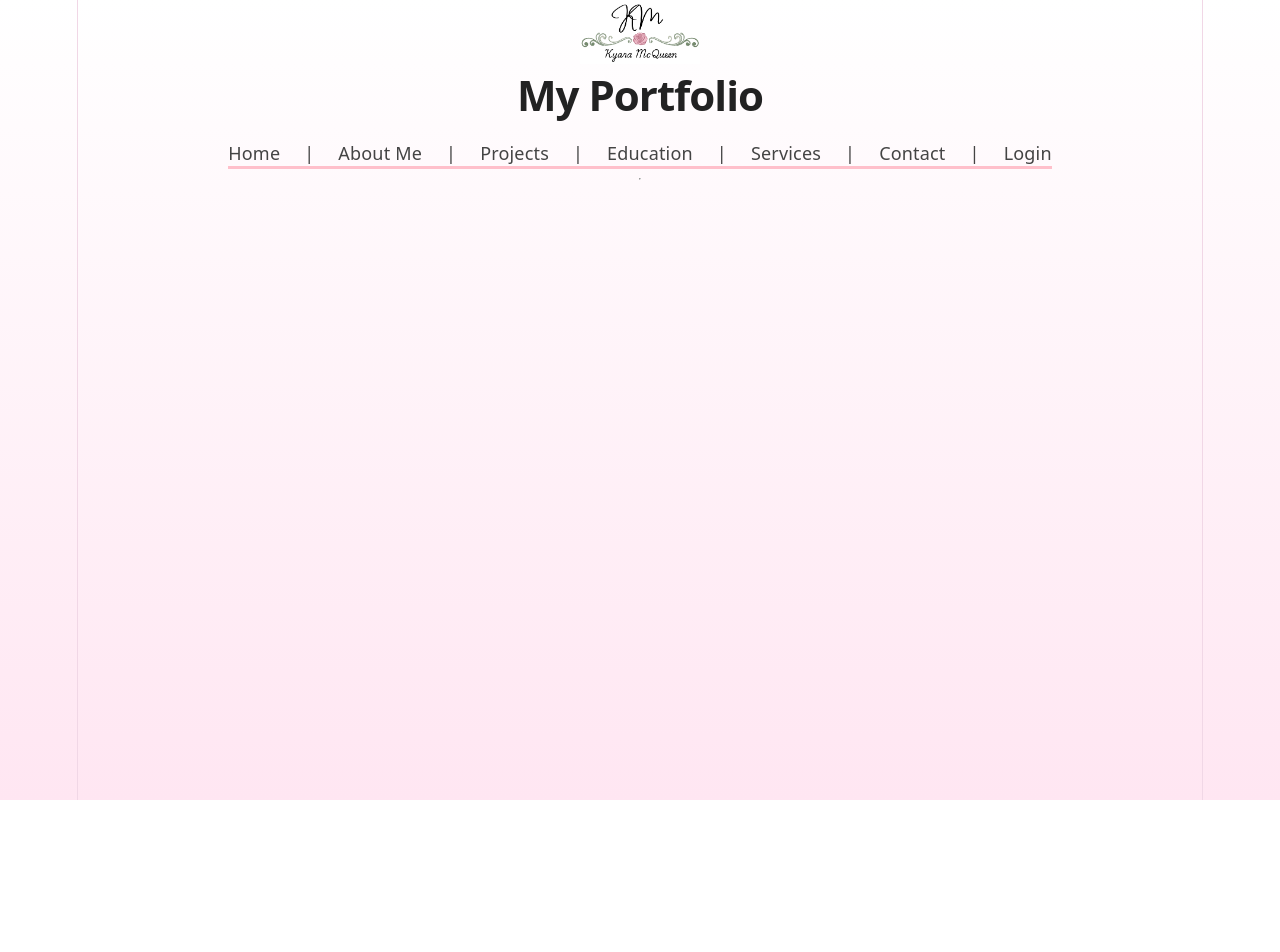
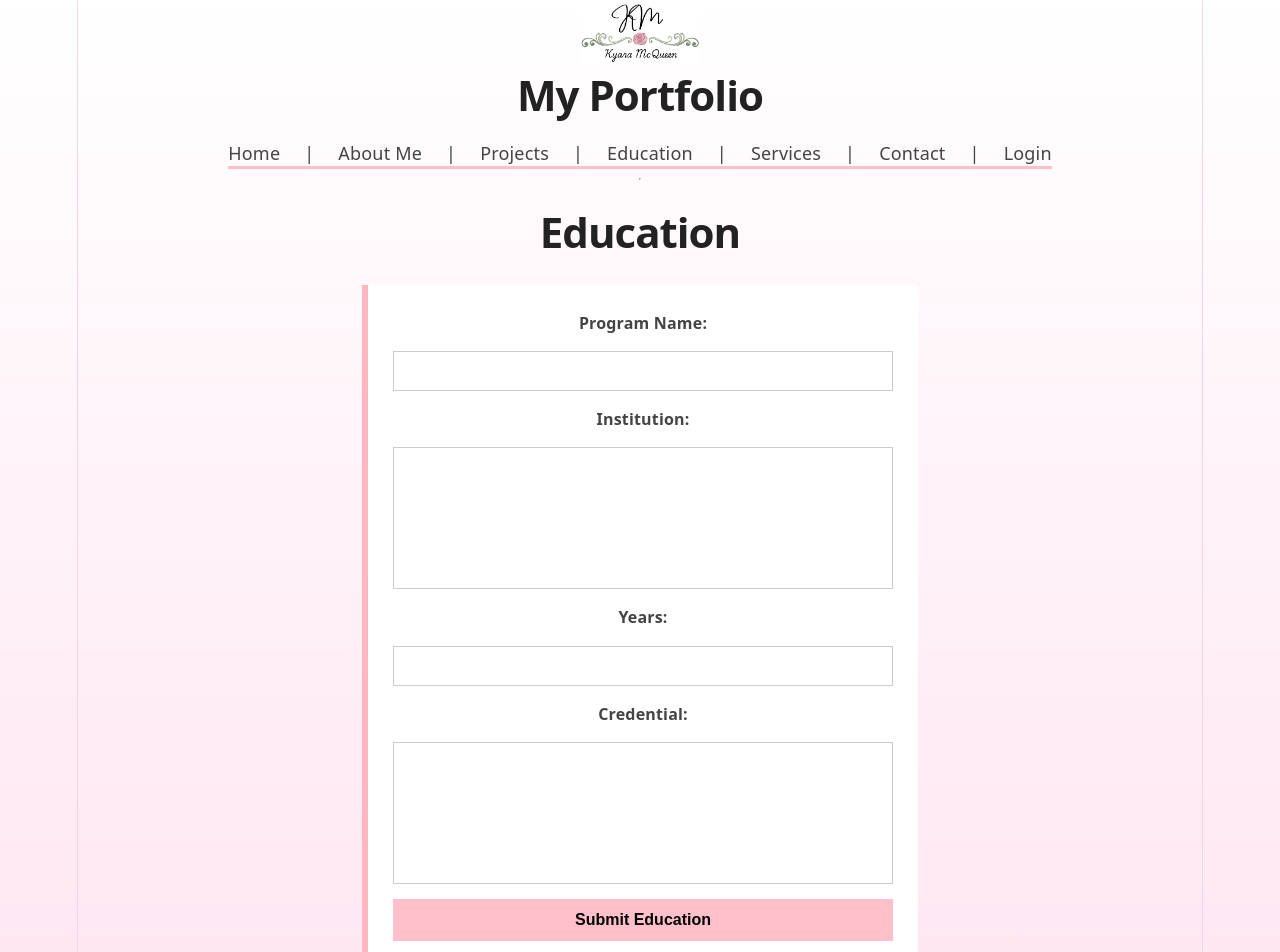
Before and after one commit to KyaraBelle/portfolio, a React (Vite) app: page /eduForm in a window 1280 px wide. Shown: the top 952 px of the page. Before the commit the page ends 800 px from the top, so only its background shows below. Built offline with nearby package versions, Linux system fonts and the light colour scheme.

Commit message:
Added 'add project' button to projects page if user is logged in, which links to new projectform page.  Did the exact same thing for education.  Styled pages.  Have NOT connected to backend yet.

```diff
--- a/src/App.css
+++ b/src/App.css
@@ -113,6 +113,23 @@
       line-height: 1.5;
       margin-bottom: 10px;
     }
+     .addProjectBtn {
+      display: inline-block;
+      background-color: pink;
+      padding: 10px 20px;
+      border-radius: 10px;
+      text-decoration: none;
+      color: white;
+      font-weight: bold;
+      margin-top: 20px;
+      box-shadow: 0 4px 10px rgba(255, 182, 193, 0.4);
+      margin-top:-10px;
+      margin-bottom: -20px;
+    }
+    .addProjectBtn:hover {
+      background-color: var(--accent2);
+      box-shadow: 0 6px 14px rgba(255, 182, 193, 0.5);
+    }
 /*-----------------------------Education---------------------------*/
   .education {
     padding: 30px 20px;
@@ -154,6 +171,20 @@
     .eduCard p {
       margin-bottom: 8px;
       font-size: 16px;
+    }
+    .addEduBtn {
+      background-color: pink;
+      padding: 10px 20px;
+      border-radius: 10px;
+      text-decoration: none;
+      color: white;
+      font-weight: bold;
+      margin-top: 20px;
+      box-shadow: 0 4px 10px rgba(255, 182, 193, 0.4);
+    }
+    .addEduBtn:hover {
+      background-color: var(--accent2);
+      box-shadow: 0 6px 14px rgba(255, 182, 193, 0.5);
     }
 /*--------------------------Services Page--------------------------*/
   .services {
@@ -431,3 +462,125 @@
     .registerBtn:hover {
         background-color: rgba(180, 179, 179, 0.786);
     }
+
+    /*----------------------------Projects Form Page--------------------------*/
+    .projectsF {
+      padding: 30px 20px;
+      text-align: center;
+    }
+    /*Header*/
+    .projectsF h1 {
+      margin-top: 0;
+      margin-bottom: 40px;
+    }
+
+
+/*Hero*/
+    .projectsFormHero {
+      display: flex;
+      gap: 30px;
+      justify-content: center;
+      flex-wrap: wrap;
+      margin-top: 30px;
+    }
+    /*Form*/
+    .projectsForm {
+      display: flex;
+      flex-direction: column;
+      gap: 15px;
+      width: 100%;
+      max-width: 500px;
+      background-color: white;
+      padding: 25px;
+      border-radius: var(--radius);
+      border-left: 6px solid var(--accent);
+    }
+    .projectsForm label {
+      font-weight: bold;
+      font-size: 16px;
+    }
+  /*-Input*/
+      .projectsForm input, .projectsForm textarea {
+        padding: 10px;
+        border: 1px solid #ccc;
+        border-radius: var(--radius);
+        font-size: 16px;
+      }
+      .projectsForm textarea {
+        height: 120px;
+        resize: none;
+      }
+  /*-Button*/
+      .projectsFormBtn {
+        background-color: pink;
+        padding: 12px;
+        border: none;
+        border-radius: var(--radius);
+        font-weight: bold;
+        cursor: pointer;
+        font-size: 16px;
+    }
+    .projectsFormBtn:hover {
+        background-color: rgba(180, 179, 179, 0.786);
+    }
+
+ /*----------------------------Education Form Page--------------------------*/
+    .eduF {
+      padding: 30px 20px;
+      text-align: center;
+    }
+    /*Header*/
+    .eduF h1 {
+      margin-top: 0;
+      margin-bottom: 40px;
+    }
+
+
+/*Hero*/
+    .eduFormHero {
+      display: flex;
+      gap: 30px;
+      justify-content: center;
+      flex-wrap: wrap;
+      margin-top: 30px;
+    }
+    /*Form*/
+    .eduForm {
+      display: flex;
+      flex-direction: column;
+      gap: 15px;
+      width: 100%;
+      max-width: 500px;
+      background-color: white;
+      padding: 25px;
+      border-radius: var(--radius);
+      border-left: 6px solid var(--accent);
+    }
+    .eduForm label {
+      font-weight: bold;
+      font-size: 16px;
+    }
+  /*-Input*/
+      .eduForm input, .eduForm textarea {
+        padding: 10px;
+        border: 1px solid #ccc;
+        border-radius: var(--radius);
+        font-size: 16px;
+      }
+      .eduForm textarea {
+        height: 120px;
+        resize: none;
+      }
+  /*-Button*/
+      .eduFormBtn {
+        background-color: pink;
+        padding: 12px;
+        border: none;
+        border-radius: var(--radius);
+        font-weight: bold;
+        cursor: pointer;
+        font-size: 16px;
+    }
+    .eduFormBtn:hover {
+        background-color: rgba(180, 179, 179, 0.786);
+    }
--- /dev/null
+++ b/src/Components/eduForm.jsx
@@ -0,0 +1,38 @@
+import { useState } from "react";
+
+const EduForm = () => {
+    const [isAuthenticated] = useState(!!localStorage.getItem('token'));
+    return (
+        <div className="eduF">
+        {/*Header */}
+            <h1>Education</h1>
+        {/* Hero section */}
+            <div className="eduFormHero">
+                {/*Form */}
+                <form className="eduForm" action="/" method="POST">
+                    <label>Program Name:</label>
+                    <input type="text" id="programName" name="programName" required />
+
+                    <label>Institution:</label>
+                    <textarea id="institution" name="institution" required></textarea>
+
+                    <label>Years:</label>
+                    <input type="text" id="years" name="years" required />
+
+                    <label>Credential:</label>
+                    <textarea id="credential" name="credential" required></textarea>
+
+                    <button type="submit" className="eduFormBtn">Submit Education</button>
+                </form>
+
+
+
+
+
+
+            </div>
+        </div>
+    )
+}
+
+export default EduForm;
--- a/src/Components/education.jsx
+++ b/src/Components/education.jsx
@@ -1,10 +1,17 @@
-//Education Page- Header and two education listings each with
-    // img, program, institution, years, and credential
+import { useState } from "react";
+import { Link } from "react-router-dom";
 const Education = () => {
+    const [isAuthenticated] = useState(!!localStorage.getItem('token'));
+
     return (
         <div className="education">
         {/*Header */}
             <h1>Education</h1>
+
+             {/*Button for logged in*/}
+                {isAuthenticated && (
+                    <Link to="/eduForm" className="addEduBtn">Add Education</Link>
+                )}
         {/*Hero section holding 2 education listings in 'cards' */}
             <div className="educationHero">
 
--- a/src/Components/layout.jsx
+++ b/src/Components/layout.jsx
@@ -20,6 +20,7 @@ const Layout = () => {
                 <Link to="/contact">Contact</Link> |
                 {!token && <Link to="/login">Login</Link>}
                 {token && <Link to="/" className="outBtn" onClick={handleLogout}>Logout</Link>}
+
             </nav>
             <hr />
         </div>
--- a/src/Components/projects.jsx
+++ b/src/Components/projects.jsx
@@ -1,12 +1,21 @@
 //Projects Page- Header and 3 Projects each with
     // img, title, desc, role, and outcome
+import { useState } from "react";
+import { Link } from "react-router-dom";
 const Projects = () => {
+    const [isAuthenticated] = useState(!!localStorage.getItem('token'));
     return (
         <div className="projects">
         {/*Header */}
             <h1>My Projects</h1>
         {/* Hero section holding all 3 projects in 'cards'*/}
             <div className="projectsHero">
+
+                {/*Button for logged in*/}
+                {isAuthenticated && (
+                    <Link to="/projectsForm" className="addProjectBtn">Add Project</Link>
+                )}
+
 
             {/*Project 1: Pokemon Website */}
                 <div className="projectsCard">
--- /dev/null
+++ b/src/Components/projectsForm.jsx
@@ -0,0 +1,39 @@
+//Projects Page- Header and 3 Projects each with
+    // img, title, desc, role, and outcome
+import { useState } from "react";
+
+const ProjectsForm = () => {
+    const [isAuthenticated] = useState(!!localStorage.getItem('token'));
+    return (
+        <div className="projectsF">
+        {/*Header */}
+            <h1>My Projects</h1>
+        {/* Hero section holding all 3 projects in 'cards'*/}
+            <div className="projectsFormHero">
+                {/*Form */}
+                <form className="projectsForm" action="/" method="POST">
+                    <label>Project Title:</label>
+                    <input type="text" id="projectTitle" name="projectTitle" required />
+
+                    <label>Project Description:</label>
+                    <textarea id="projectDescription" name="projectDescription" required></textarea>
+
+                    <label>Your Role:</label>
+                    <input type="text" id="projectRole" name="projectRole" required />
+
+                    <label>Project Outcome:</label>
+                    <textarea id="projectOutcome" name="projectOutcome" required></textarea>
+                    <button type="submit" className="projectsFormBtn">Submit Project</button>
+                </form>
+
+
+
+
+
+
+            </div>
+        </div>
+    )
+}
+
+export default ProjectsForm;
--- a/src/mainRouter.jsx
+++ b/src/mainRouter.jsx
@@ -8,6 +8,8 @@ import Services from './Components/services';
 import Contact from './Components/contact';
 import Login from './Components/login';
 import Register from './Components/register';
+import ProjectsForm from './Components/projectsForm';
+import EduForm from './Components/eduForm';
 
 
 const MainRouter = () => {
@@ -23,6 +25,8 @@ const MainRouter = () => {
                 <Route path="/contact" element={<Contact />} />
                 <Route path="/login" element={<Login />} />
                 <Route path="/register" element={<Register />} />
+                <Route path="/projectsForm" element={<ProjectsForm />} />
+                <Route path="/eduForm" element={<EduForm />} />
             </Routes>
         </div>
     )
```
